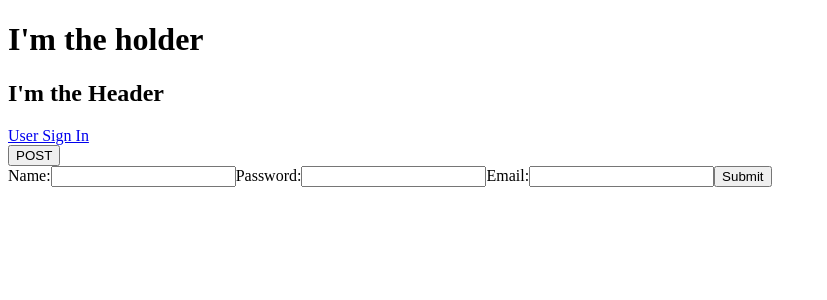
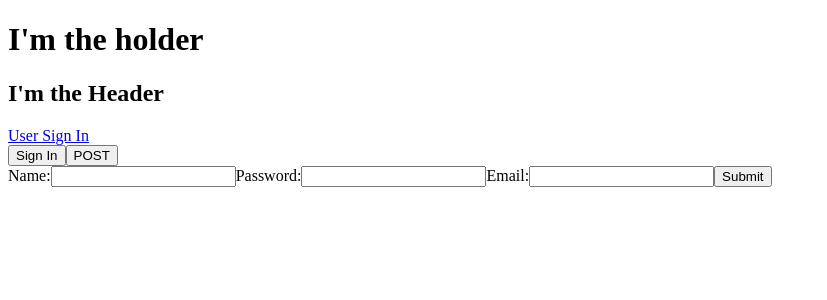
Before and after one commit to DekayHaHa/Top-20, a React (Create React App) app in the folder reactive-movie-tracker/: page /login in a window 1280 px wide. Shown: the top 300 px of the page, without its empty margins (0-827 px from the left). Built offline with nearby package versions, Linux system fonts and the light colour scheme; no server answers.

Commit message:
Creates login logic

```diff
--- a/reactive-movie-tracker/src/containers/Login.js
+++ b/reactive-movie-tracker/src/containers/Login.js
@@ -27,7 +27,7 @@ class Login extends Component {
       password: this.state.password,
       email: this.state.email
     };
-    console.log("fired");
+    console.log("fired handlePost");
 
     fetch(url, {
       method: "POST",
@@ -36,10 +36,27 @@ class Login extends Component {
         "Content-Type": "application/json"
       }
     })
-      // .then(res => res.json())
-      // .then(response => console.log("Success:", JSON.stringify(response)))
-      // .catch(error => console.error("Error:", error));
   };
+
+  handleSignIn = () => {
+    const url = "http://localhost:3000/api/users";
+    const data = {
+      name: this.state.name,
+      password: this.state.password,
+      email: this.state.email
+    };
+    console.log("fired handleSignIn");
+
+    fetch(url, {
+      method: "POST",
+      body: JSON.stringify(data),
+      headers: {
+        "Content-Type": "application/json"
+      }
+    })
+    .then(data => console.log(data.status))
+    console.log(this.state)
+  }
 
   handleNameInput = event => {
     this.setState({
@@ -62,6 +79,8 @@ class Login extends Component {
   render() {
     return (
       <div>
+        <button onClick={this.handleSignIn}>Sign In</button>
+
         <button onClick={this.handlePost}>POST</button>
         <form onSubmit={this.handleSubmit}>
           <label>
```
